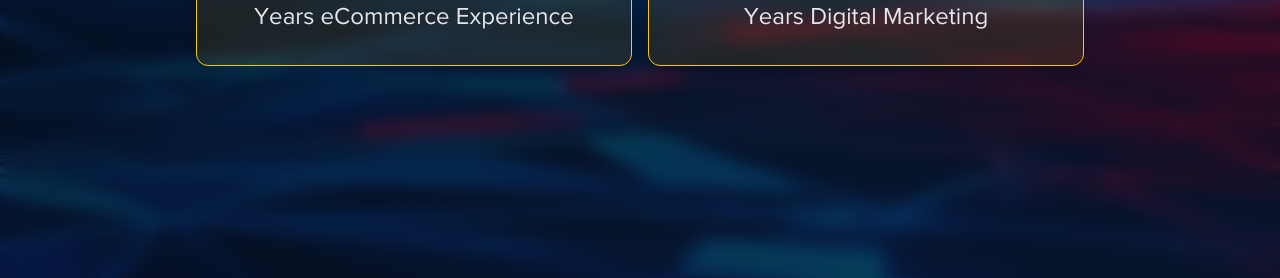
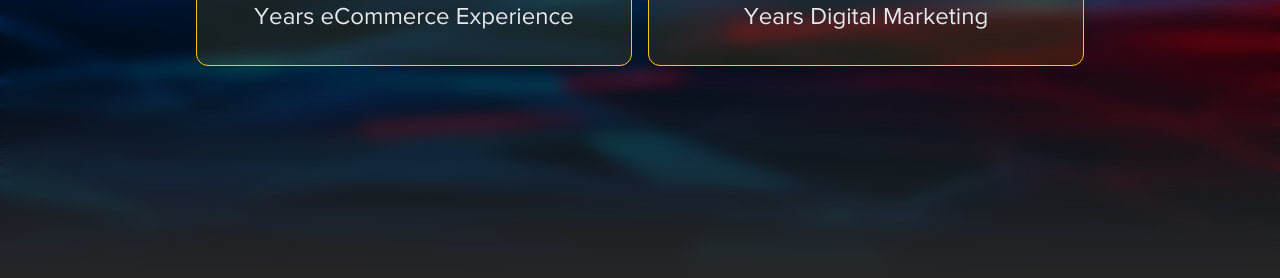
Before and after one commit to judeandy1999/vamossy.com, a Next.js app: page /about in a window 1280 px wide. Shown: the part 522-800 px from the top of the page. Built offline with nearby package versions, Linux system fonts and the light colour scheme; no server answers.

Commit message:
fix: update Container variant from 'transparent-gradient' to 'transparent' for consistency

```diff
--- a/components/about/about-hero.jsx
+++ b/components/about/about-hero.jsx
@@ -9,7 +9,7 @@ export default function AboutHero() {
   const isInView = useInView(ref, { margin: "-100px" });
 
   return (
-    <Container variant="transparent-gradient" className="relative flex items-center h-[100vh] overflow-hidden">
+    <Container variant="transparent" className="relative flex items-center h-[100vh] overflow-hidden">
       <div
         className="relative z-20 flex flex-col items-center justify-center text-center px-6 mx-auto"
         ref={ref}
```
